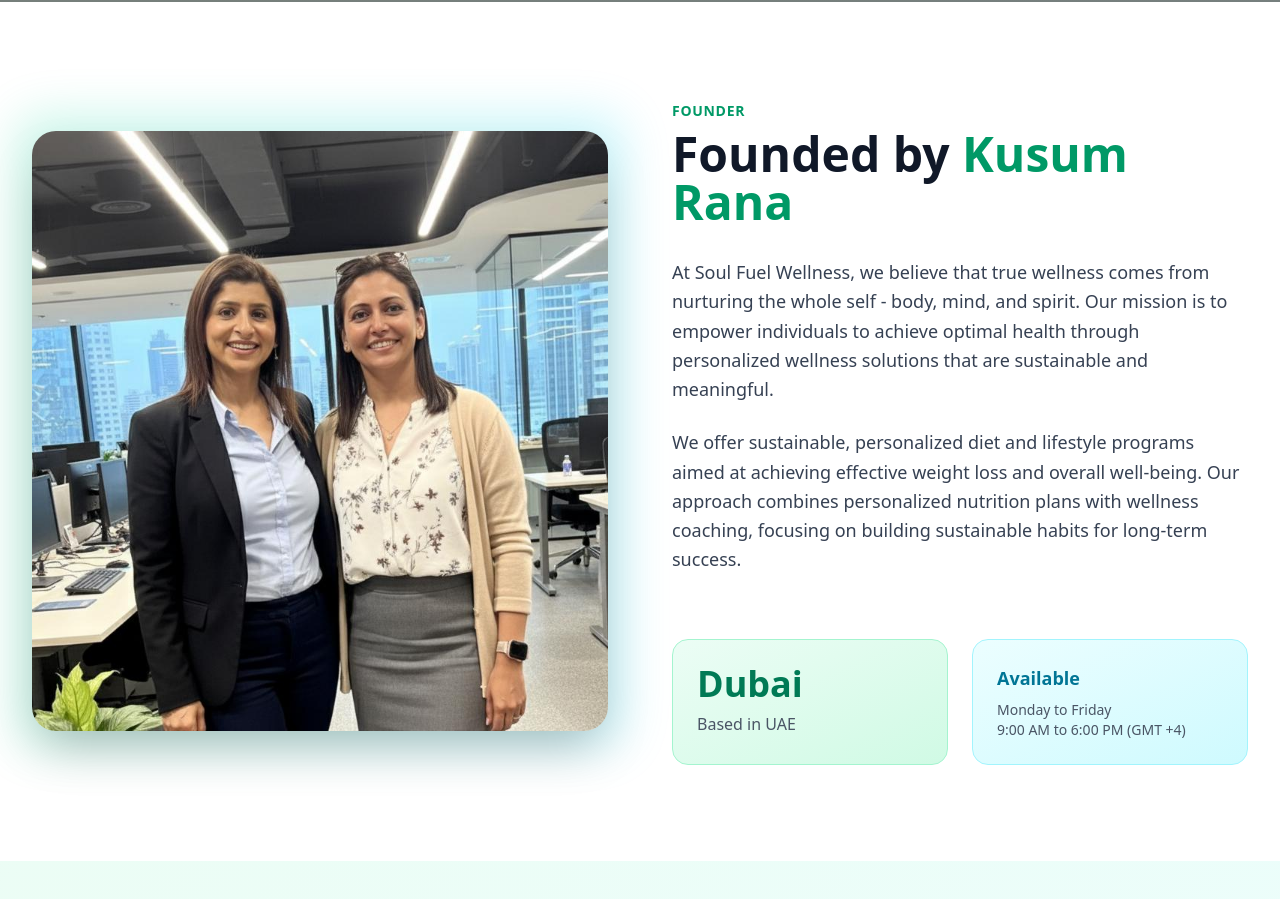
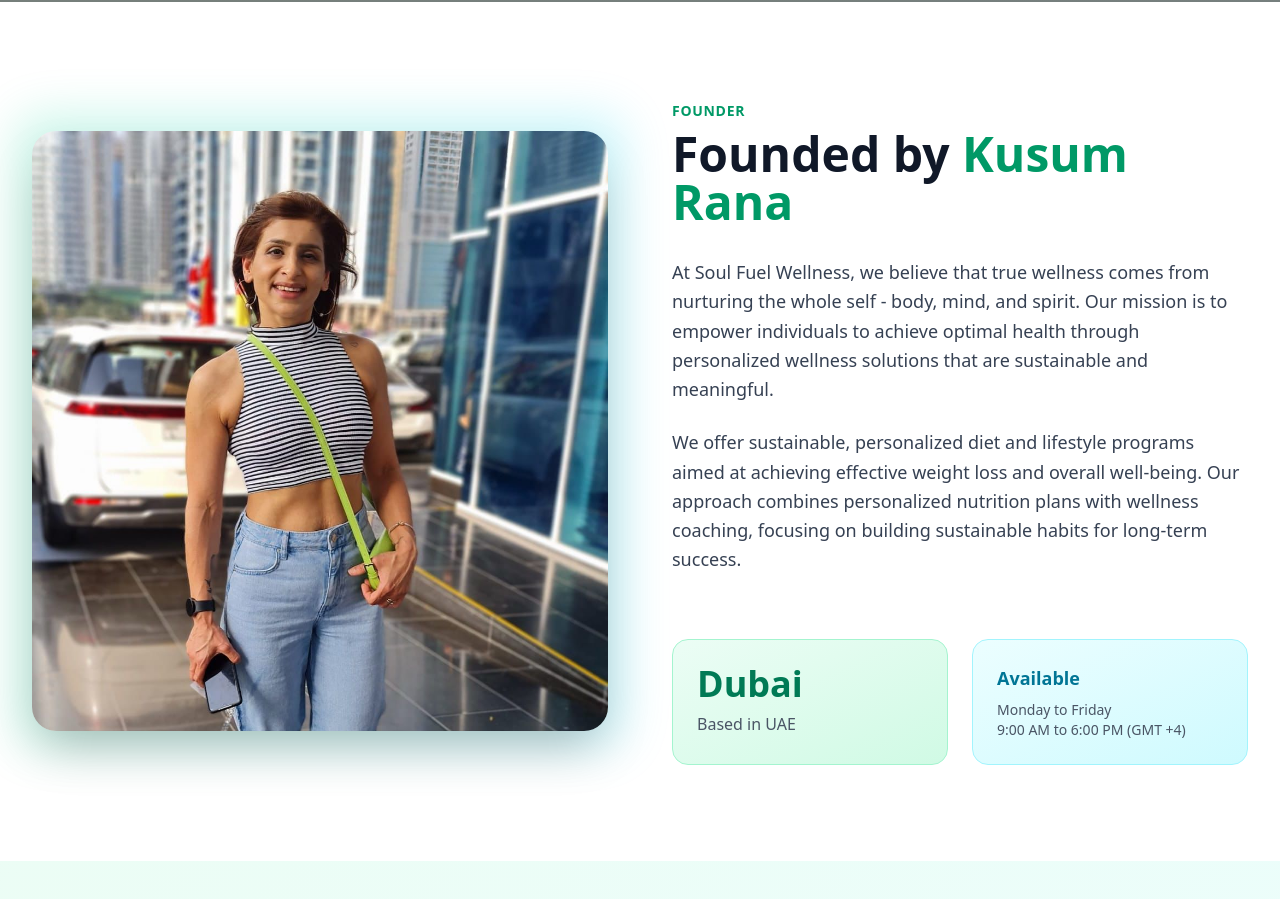
Before and after one commit to AmanMishra0987/nutri, a React (Vite) app: page / in a window 1280 px wide. Shown: the part 780-1679 px from the top of the page. Built offline with nearby package versions, Linux system fonts and the light colour scheme; grey boxes are pictures that could not be loaded.

Commit message:
Update team image path in images.js

```diff
--- a/src/constants/images.js
+++ b/src/constants/images.js
@@ -5,7 +5,7 @@
   heroSection: "https://images.unsplash.com/photo-1544025162-d76694265947?ixlib=rb-4.0.3&ixid=M3wxMjA3fDB8MHxwaG90by1wYWdlfHx8fGVufDB8fHx8fA%3D%3D&auto=format&fit=crop&w=2069&q=80",
 
   // About section - Founders Kusum Rana and Rajwant Kaur
-  teamImage: "/foundersss.jpeg",
+  teamImage: "/IMG-20251220-WA0014.jpg",
   myJourneyImage: "/my-journey.jpg", // Before/After transformation image
 
   // Gallery images - Nutrition, healthy eating, and weight loss related
```
